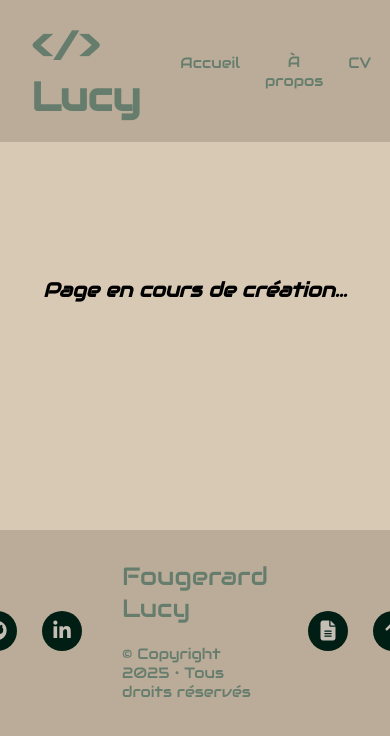
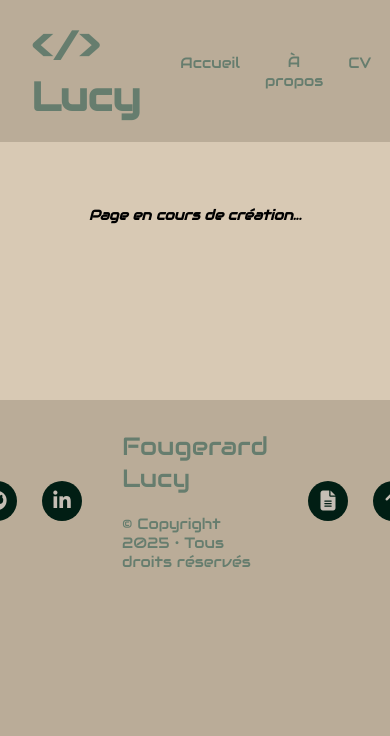
Before and after one commit to elhef010308/PORTFOLIO, a React (Vite) app: page /contact in a window 390 px wide. Shown: the top 736 px of the page. Built offline with nearby package versions, Linux system fonts and the light colour scheme.

Commit message:
Media Queries pour la page CONTACT

```diff
--- a/src/style/contact.scss
+++ b/src/style/contact.scss
@@ -1,8 +1,9 @@
 .contact {
-    height: 530px;
+    height: 100%;
+    min-height: 530px;
     width: 100%;
     max-width: 1440px;
-    padding-top: 50px;
+    padding-top: clamp(30px, 5vw, 50px);
     display: flex;
     align-items: center;
     justify-content: center;
@@ -16,10 +17,34 @@
 }
 
 // Petits mobiles (jusqu'à 480px)
-@media (max-width: 480px) {}
+@media (max-width: 480px) {
+    .contact {
+        min-height: 400px;
+
+        h2 {
+            font-size: 14px;
+        }
+    }
+}
 
 // Mobiles larges à tablettes petites (481px - 769px)
-@media (min-width: 481px) and (max-width: 769px) {}
+@media (min-width: 481px) and (max-width: 769px) {
+    .contact {
+        min-height: 450px;
+
+        h2 {
+            font-size: 17px;
+        }
+    }
+}
 
 // Tablettes standard à petits laptops (770px - 1025px)
-@media (min-width: 770px) and (max-width: 1025px) {}
+@media (min-width: 770px) and (max-width: 1025px) {
+    .contact {
+        min-height: 500px;
+
+        h2 {
+            font-size: 19px;
+        }
+    }
+}
```
